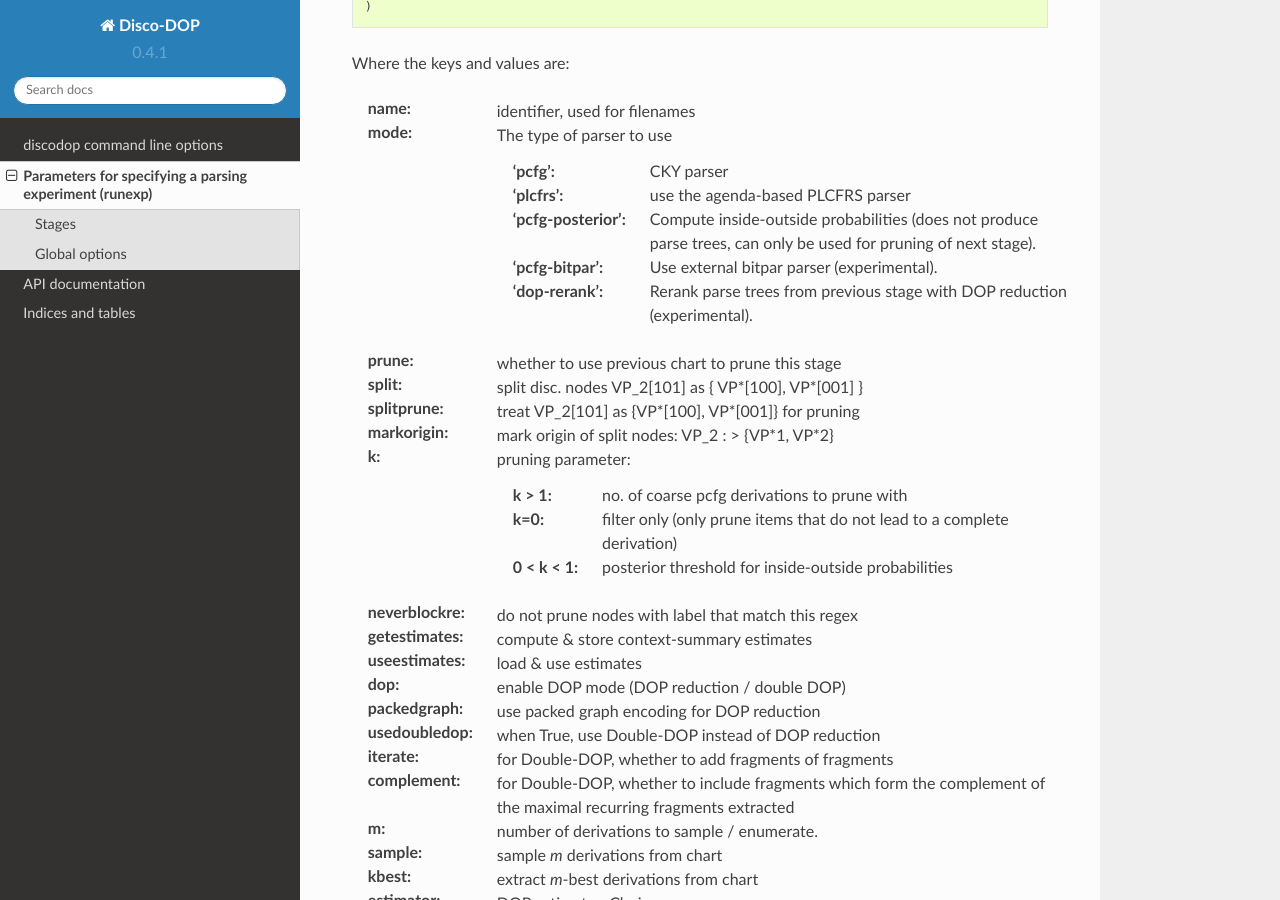
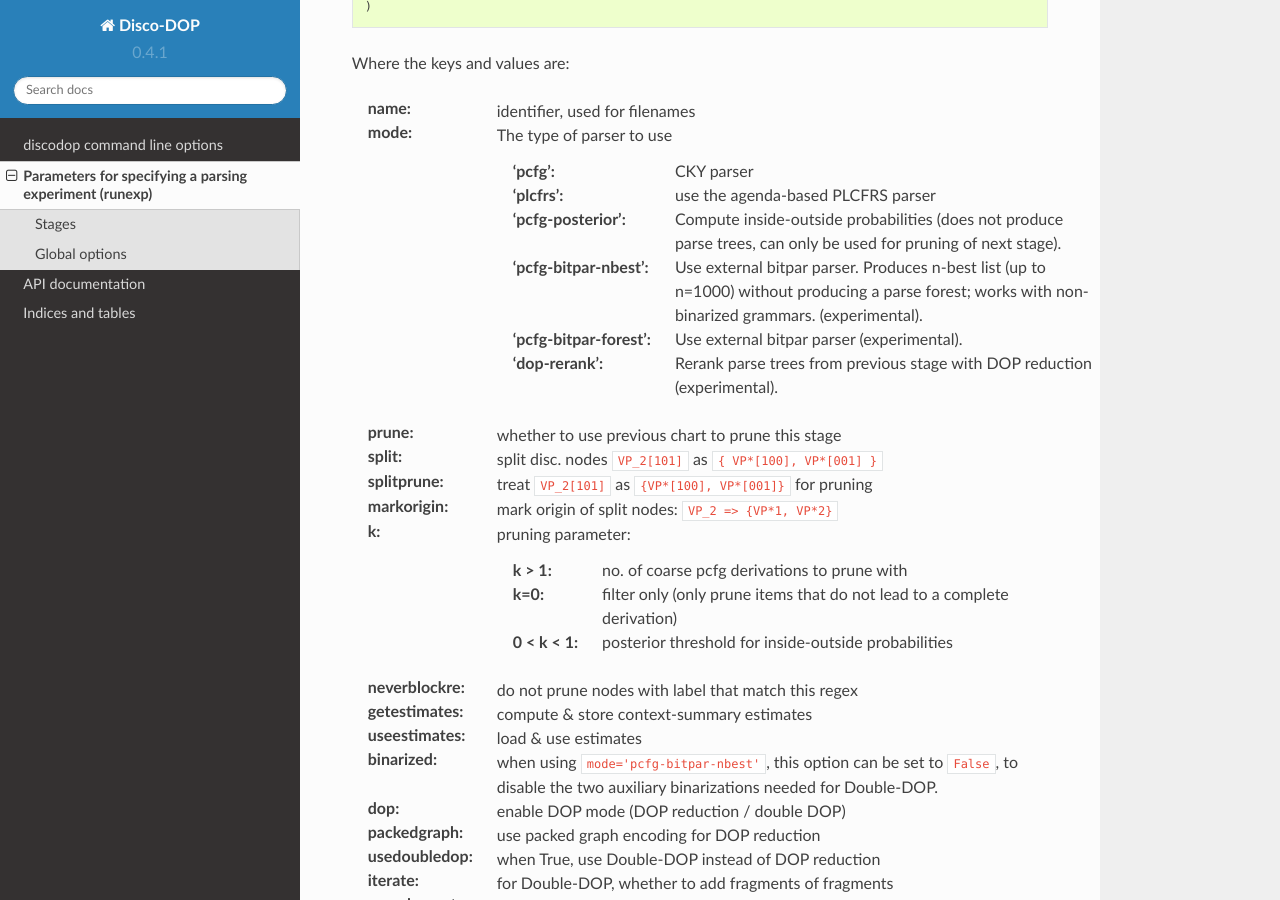
Before and after one commit to andreasvc/disco-dop, a Sphinx documentation site: the page built from docs/params.rst, in a window 1280 px wide and 900 px high, scrolled down 630 px. Built offline with Sphinx 7.4.7 and the Read the Docs theme 2.0.0, drawn with Linux system fonts in a browser that asks for light colours.

Commit message:
Parse bitpar forest
- rename mode='pcfg-bitpar' to 'pcfg-bitpar-nbest'
- new mode 'pcfg-bitpar-forest'

```diff
--- a/docs/params.rst
+++ b/docs/params.rst
@@ -38,12 +38,15 @@
     :'plcfrs': use the agenda-based PLCFRS parser
     :'pcfg-posterior': Compute inside-outside probabilities (does not produce
         parse trees, can only be used for pruning of next stage).
-    :'pcfg-bitpar': Use external bitpar parser (experimental).
+    :'pcfg-bitpar-nbest': Use external bitpar parser. Produces n-best list
+        (up to n=1000) without producing a parse forest; works with
+        non-binarized grammars. (experimental).
+    :'pcfg-bitpar-forest': Use external bitpar parser (experimental).
     :'dop-rerank': Rerank parse trees from previous stage with DOP reduction (experimental).
 :prune: whether to use previous chart to prune this stage
-:split: split disc. nodes VP_2[101] as { VP*[100], VP*[001] }
-:splitprune: treat VP_2[101] as {VP*[100], VP*[001]} for pruning
-:markorigin: mark origin of split nodes: VP_2 : > {VP*1, VP*2}
+:split: split disc. nodes ``VP_2[101]`` as ``{ VP*[100], VP*[001] }``
+:splitprune: treat ``VP_2[101]`` as ``{VP*[100], VP*[001]}`` for pruning
+:markorigin: mark origin of split nodes: ``VP_2 => {VP*1, VP*2}``
 :k: pruning parameter:
 
     :k > 1: no. of coarse pcfg derivations to prune with
@@ -52,6 +55,8 @@
 :neverblockre: do not prune nodes with label that match this regex
 :getestimates: compute & store context-summary estimates
 :useestimates: load & use estimates
+:binarized: when using ``mode='pcfg-bitpar-nbest'``, this option can be set to
+    ``False``, to disable the two auxiliary binarizations needed for Double-DOP.
 :dop: enable DOP mode (DOP reduction / double DOP)
 :packedgraph: use packed graph encoding for DOP reduction
 :usedoubledop: when True, use Double-DOP instead of DOP reduction
```
Also changed, not shown: docs/index.rst (+5 -5 lines), 4 other files.
